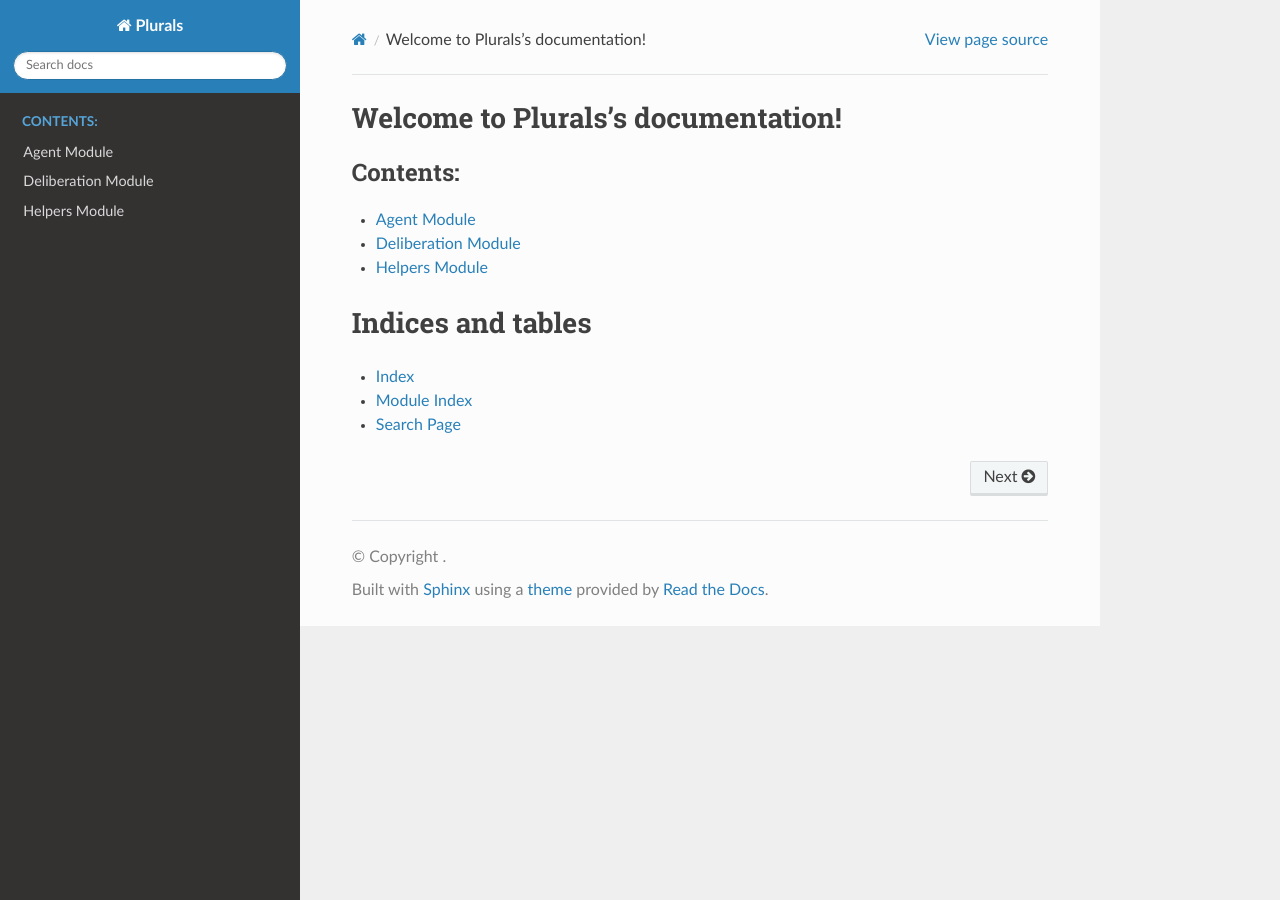
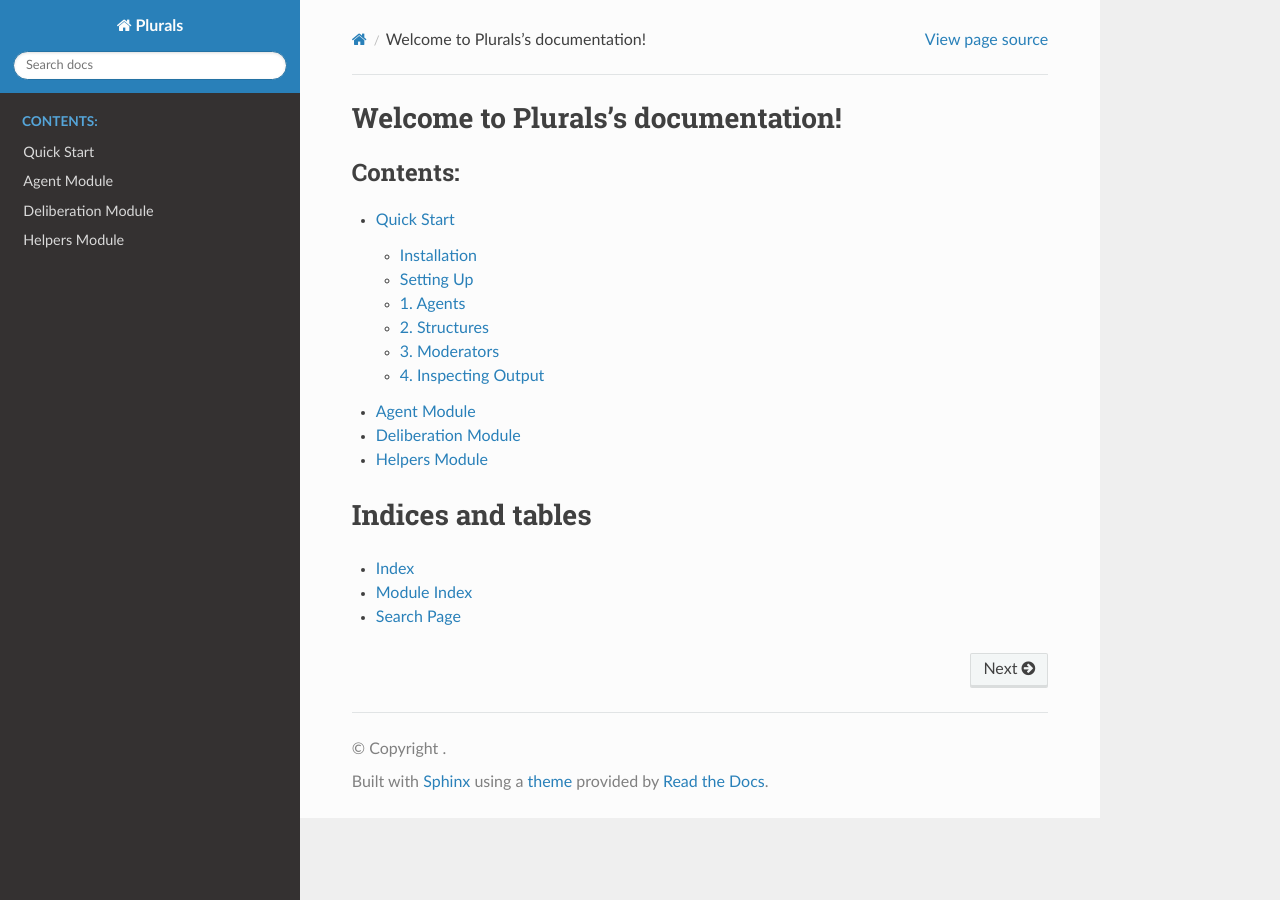
Before and after one commit to josh-ashkinaze/plurals, a Sphinx documentation site: the page built from docs/index.rst, in a window 1280 px wide. Built offline with Sphinx 7.4.7 and the Read the Docs theme 2.0.0, drawn with Linux system fonts in a browser that asks for light colours; some of the changed lines change nothing that is shown.

Commit message:
add quickstart page

```diff
--- a/docs/index.rst
+++ b/docs/index.rst
@@ -10,6 +10,7 @@ Welcome to Plurals's documentation!
    :maxdepth: 2
    :caption: Contents:
 
+   quickstart
    agent
    deliberation
    helpers
--- /dev/null
+++ b/docs/quickstart.rst
@@ -0,0 +1,249 @@
+Quick Start
+===========
+
+Welcome to Plurals, a powerful package for multi-agent, persona-based, pluralistic AI deliberation. This guide will walk you through the main components of Plurals: Agents, Structures, Moderators, and how to inspect output.
+
+Installation
+------------
+
+Install Plurals with pip:
+
+.. code-block:: bash
+
+   pip install plurals
+
+Setting Up
+----------
+
+First, let's import the necessary modules and set up our API keys:
+
+.. code-block:: python
+
+   from plurals.agent import Agent
+   from plurals.deliberation import Chain, Ensemble, Debate, Graph, Moderator
+   import os
+
+   # Set your API keys as environment variables
+   os.environ["OPENAI_API_KEY"] = 'your_openai_key_here'
+   os.environ["ANTHROPIC_API_KEY"] = 'your_anthropic_key_here'
+
+1. Agents
+---------
+
+Agents are the core of Plurals. They can be created with various personas and configurations.
+
+Basic Agent
+~~~~~~~~~~~
+
+.. code-block:: python
+
+   # Create a basic agent
+   basic_agent = Agent(model='gpt-4o', task="Explain the importance of renewable energy.")
+   response = basic_agent.process()
+   print(response)
+
+   # This will provide a straightforward explanation of renewable energy's importance.
+
+Agent with Custom Persona
+~~~~~~~~~~~~~~~~~~~~~~~~~
+
+.. code-block:: python
+
+   # Create an agent with a custom persona
+   eco_warrior = Agent(
+       persona="You are an passionate environmental activist",
+       model='gpt-4o',
+       task="Argue for immediate action on climate change."
+   )
+   eco_response = eco_warrior.process()
+   print(eco_response)
+
+   # This will produce a fervent argument for climate action from an activist's perspective.
+
+ANES-based Agent
+~~~~~~~~~~~~~~~~
+
+.. code-block:: python
+
+   # Create an agent based on ANES data
+   anes_agent = Agent(
+       ideology="moderate",
+       model='gpt-4o',
+       task="What's your view on government spending?"
+   )
+   anes_response = anes_agent.process()
+   print("Persona:", anes_agent.persona)
+   print("Response:", anes_response)
+
+   # This will show a moderate's perspective on government spending, based on real demographic data.
+
+2. Structures
+-------------
+
+Structures in Plurals allow for complex interactions between multiple agents.
+
+Chain Structure
+~~~~~~~~~~~~~~~
+
+.. code-block:: python
+
+   # Create a chain of agents
+   agents = [
+       Agent(persona='an optimistic futurist', model='gpt-4o'),
+       Agent(persona='a cautious ethicist', model='gpt-4o'),
+       Agent(persona='a pragmatic engineer', model='gpt-4o')
+   ]
+
+   chain = Chain(
+       agents,
+       task="Discuss the potential impacts of advanced AI on society.",
+       combination_instructions="chain"
+   )
+   chain.process()
+   print(chain.final_response)
+
+   # This will produce a nuanced discussion that evolves from optimistic predictions to ethical considerations to practical implementation challenges.
+
+Ensemble Structure
+~~~~~~~~~~~~~~~~~~
+
+.. code-block:: python
+
+   # Create an ensemble of agents
+   ensemble_agents = [Agent(persona='random', model='gpt-4o') for _ in range(5)]
+   ensemble = Ensemble(
+       ensemble_agents,
+       task="Propose solutions to urban transportation issues."
+   )
+   ensemble.process()
+   print(ensemble.responses)
+
+   # This will generate multiple diverse solutions to urban transportation from different perspectives.
+
+Debate Structure
+~~~~~~~~~~~~~~~~
+
+.. code-block:: python
+
+   # Set up a debate
+   pro_agent = Agent(persona="advocate for universal basic income", model='gpt-4o')
+   con_agent = Agent(persona="critic of universal basic income", model='gpt-4o')
+
+   debate = Debate(
+       [pro_agent, con_agent],
+       task="Debate the merits of implementing universal basic income.",
+       combination_instructions="debate"
+   )
+   debate.process()
+   print(debate.responses)
+
+   # This will produce a point-counterpoint debate on universal basic income.
+
+Graph Structure
+~~~~~~~~~~~~~~~
+
+.. code-block:: python
+
+   # Create a DAG structure
+   agents = [
+       Agent(persona="AI researcher"),
+       Agent(persona="Ethicist"),
+       Agent(persona="Policymaker"),
+       Agent(persona="Public communicator")
+   ]
+
+   edges = [(0, 1), (0, 2), (1, 2), (1, 3), (2, 3)]
+
+   graph = Graph(
+       agents=agents,
+       edges=edges,
+       task="Develop guidelines for responsible AI development and deployment."
+   )
+   result = graph.process()
+   print(result)
+
+   # This will produce guidelines that incorporate technical, ethical, policy, and communication considerations.
+
+3. Moderators
+-------------
+
+Moderators can oversee and synthesize the outputs of other agents.
+
+Basic Moderator
+~~~~~~~~~~~~~~~
+
+.. code-block:: python
+
+   # Create a basic moderator
+   moderator = Moderator(
+       persona='You are a neutral facilitator',
+       model='gpt-4o',
+       combination_instructions="default"
+   )
+
+   # Use the moderator in a structure
+   moderated_chain = Chain(agents, task="Discuss climate change solutions", moderator=moderator)
+   moderated_chain.process()
+   print(moderated_chain.final_response)
+
+   # This will produce a balanced summary of the agents' discussion on climate change solutions.
+
+Auto-Moderator
+~~~~~~~~~~~~~~
+
+.. code-block:: python
+
+   # Create an auto-moderator
+   auto_mod = Moderator(system_instructions='auto', model='gpt-4o')
+
+   # Use the auto-moderator in a structure
+   auto_mod_ensemble = Ensemble(ensemble_agents, task="Brainstorm innovative education techniques", moderator=auto_mod)
+   auto_mod_ensemble.process()
+   print(auto_mod_ensemble.final_response)
+
+   # The auto-moderator will generate its own instructions based on the task and synthesize the ensemble's ideas on education techniques.
+
+4. Inspecting Output
+--------------------
+
+Plurals provides various ways to inspect the output and inner workings of agents and structures.
+
+Inspecting Agent Output
+~~~~~~~~~~~~~~~~~~~~~~~
+
+.. code-block:: python
+
+   inspection_agent = Agent(ideology="liberal", model='gpt-4o', task="Comment on income inequality.")
+   inspection_agent.process()
+
+   print("Agent Info:")
+   print(inspection_agent.info)
+
+   print("\nAgent History:")
+   print(inspection_agent.history)
+
+   print("\nAgent Responses:")
+   print(inspection_agent.responses)
+
+   # This will display detailed information about the agent's configuration, processing history, and responses.
+
+Inspecting Structure Output
+~~~~~~~~~~~~~~~~~~~~~~~~~~~
+
+.. code-block:: python
+
+   inspection_chain = Chain(agents, task="Discuss the future of work")
+   inspection_chain.process()
+
+   print("Structure Info:")
+   print(inspection_chain.info)
+
+   print("\nStructure Responses:")
+   print(inspection_chain.responses)
+
+   print("\nFinal Response:")
+   print(inspection_chain.final_response)
+
+   # This will show information about the chain structure, individual agent responses, and the final synthesized response.
+
+These examples demonstrate the power and flexibility of Plurals in creating diverse, multi-agent AI interactions. Experiment with different combinations of agents, structures, and moderators to explore the full potential of pluralistic AI deliberation!
```
